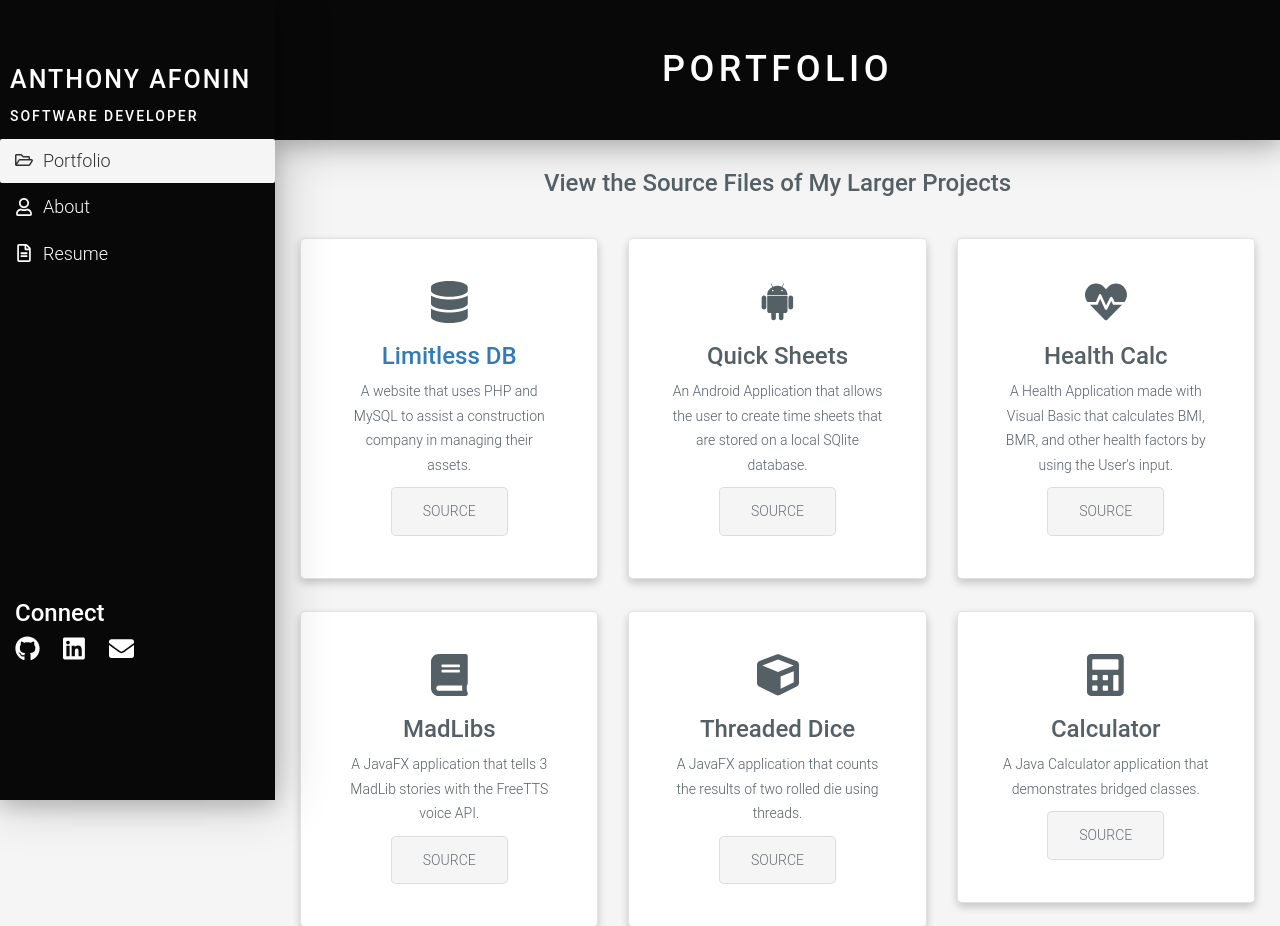
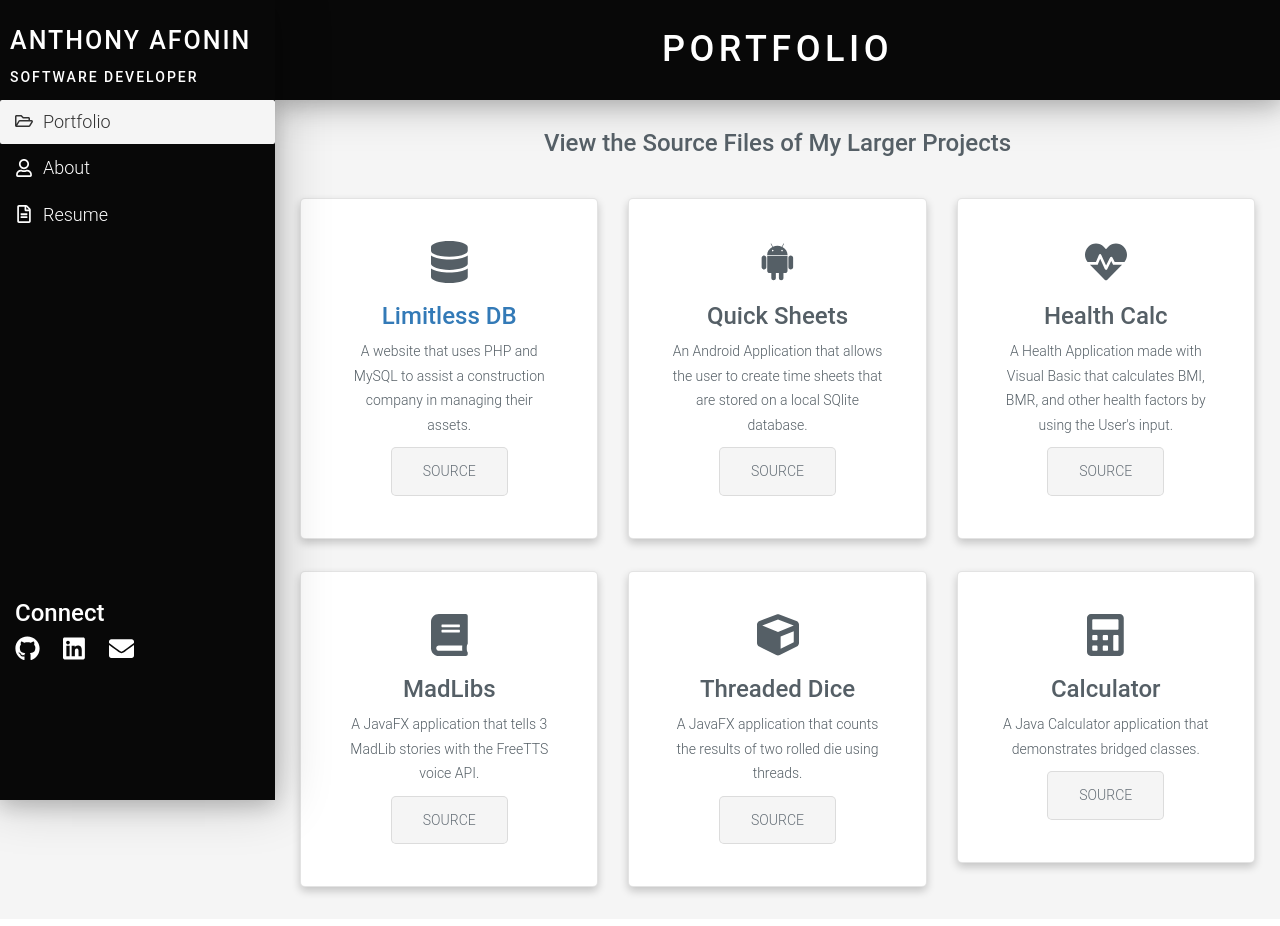
Before and after one commit to anthonyafonin/Portfolio, a PHP site: page /index.html in a window 1280 px wide. Shown: the top 926 px of the page. After the commit the page ends 898 px from the top, so only its background shows below. Run offline with PHP 8.4, Linux system fonts and the light colour scheme; some libraries are stand-ins or nearby versions.

Commit message:
nav size

```diff
--- a/css/style.css
+++ b/css/style.css
@@ -39,7 +39,7 @@ img {
 .content .tab-pane > h1{
 	margin: 0px;
 	text-align: center;
-	padding: 50px;
+	padding: 30px;
 	background-color: #080808;
 	color: white;
 	text-transform: uppercase;
@@ -207,7 +207,7 @@ img {
 }
 @media(min-width: 992px){
 	.nav-container{
-		    margin-top: 46px;
+		    margin-top: 7px;
 	}
 }
 
--- a/index.html
+++ b/index.html
@@ -24,13 +24,13 @@
     <!-- Device size -->
     <meta name="viewport" content="width=device-width, initial-scale=1">
 
-    <!-- Icon -->
+    <!-- Site Icon -->
     <link rel="shortcut icon" href="favicon.png" />
     <link rel="icon" type="image/png" href="favicon.png" />
     <!-- Site styles -->
     <link rel="stylesheet" href="https://maxcdn.bootstrapcdn.com/bootstrap/3.3.0/css/bootstrap.min.css" >
 
-    <link rel="stylesheet" href="css/style.css?v=1.24" >
+    <link rel="stylesheet" href="css/style.css?v=1.25" >
     <!-- Site scripts -->
     <script src="https://code.jquery.com/jquery-1.11.1.min.js"></script>
 
```
